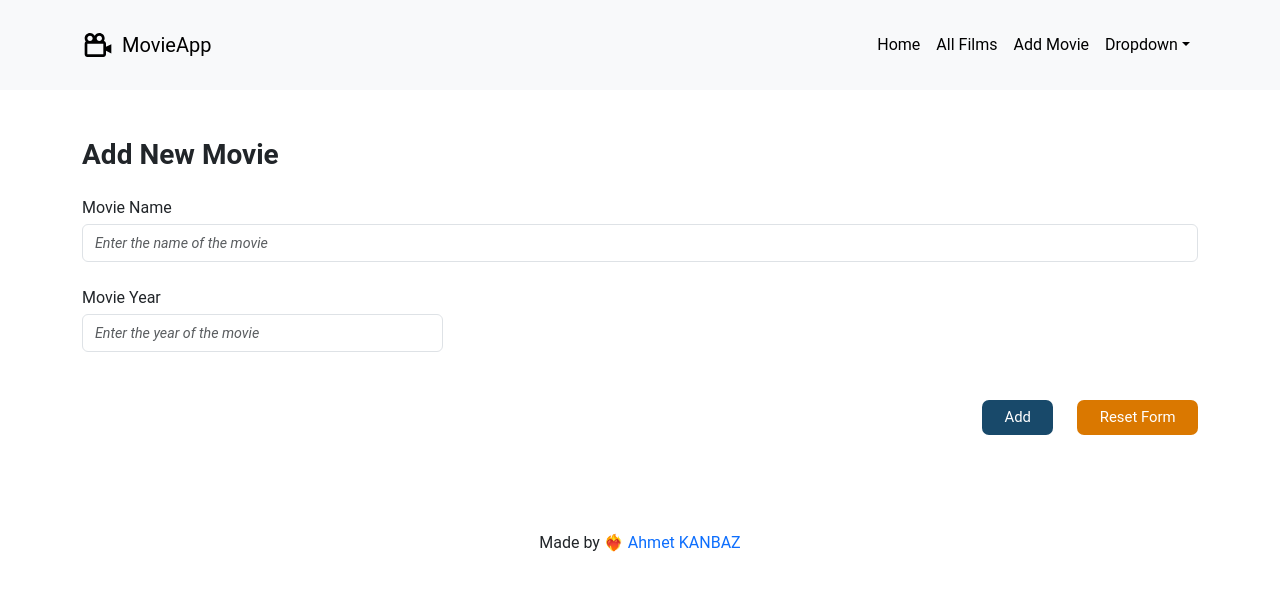
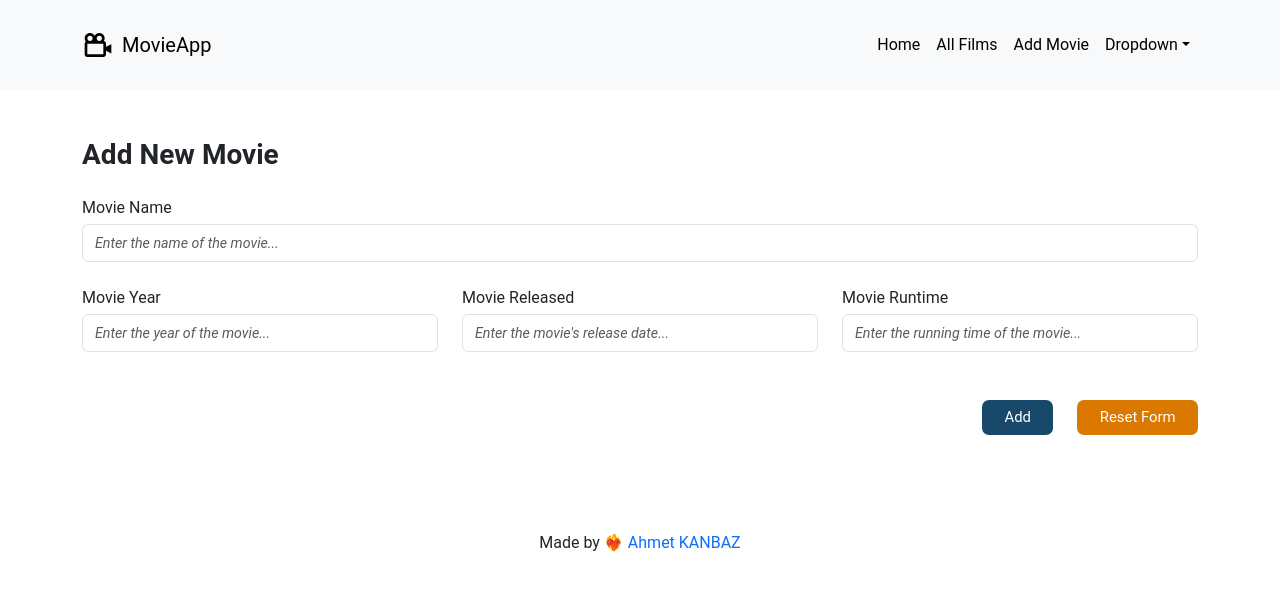
Before and after one commit to ahmetkanbaz/MovieApp, a React (Vite) app in the folder movieapp/: page /addnewmovie in a window 1280 px wide. Shown: the top 590 px of the page. Built offline with nearby package versions, Linux system fonts and the light colour scheme; no server answers.

Commit message:
MovieApp-AddNewMovie-Year-Released-Runtime

```diff
--- a/movieapp/src/components/AddNewMovieForm/AddNewMovieForm.jsx
+++ b/movieapp/src/components/AddNewMovieForm/AddNewMovieForm.jsx
@@ -2,6 +2,7 @@
 import UpperSection from "../../common/UpperSection/UpperSection";
 import FormButtons from "./FormButtons/FormButtons";
 import LabelInput from "../../common/LabelInput/LabelInput";
+import MovieYearRuntime from "./MovieYearRuntime/MovieYearRuntime";
 
 const AddNewMovieForm = ({
   handleSubmit,
@@ -18,7 +19,6 @@ const AddNewMovieForm = ({
       <div className="container">
         <UpperSection title="Add New Movie" />
         <form onSubmit={handleSubmit}>
-          <div className="position-relative">
             <LabelInput
               labelTitle="Movie Name"
               type="text"
@@ -28,24 +28,14 @@ const AddNewMovieForm = ({
               onChange={handleChange}
               onBlur={handleBlur}
               disabled={isSubmitting}
-              placeholder="Enter the name of the movie"
+              placeholder="Enter the name of the movie..."
             />
-          </div>
-          <div className="row g-3">
-            <div className="col-md-4 col-12">
-              <LabelInput
-                labelTitle="Movie Year"
-                type="number"
-                name="year"
-                id="year"
-                value={values.year}
-                onChange={handleChange}
-                onBlur={handleBlur}
-                disabled={isSubmitting}
-                placeholder="Enter the year of the movie"
-              />
-            </div>
-          </div>
+          <MovieYearRuntime
+            values={values}
+            handleChange={handleChange}
+            handleBlur={handleBlur}
+            isSubmitting={isSubmitting}
+          />
           <FormButtons handleReset={handleReset} />
         </form>
       </div>
--- /dev/null
+++ b/movieapp/src/components/AddNewMovieForm/MovieYearRuntime/MovieYearRuntime.jsx
@@ -0,0 +1,55 @@
+/* eslint-disable react/prop-types */
+import LabelInput from "../../../common/LabelInput/LabelInput";
+
+const MovieYearRuntime = ({
+  values,
+  handleChange,
+  handleBlur,
+  isSubmitting,
+}) => {
+  return (
+    <div className="row">
+      <div className="col-md-4 col-12">
+        <LabelInput
+          labelTitle="Movie Year"
+          type="number"
+          name="year"
+          id="year"
+          value={values.year}
+          onChange={handleChange}
+          onBlur={handleBlur}
+          disabled={isSubmitting}
+          placeholder="Enter the year of the movie..."
+        />
+      </div>
+      <div className="col-md-4 col-12">
+        <LabelInput
+          labelTitle="Movie Released"
+          type="text"
+          name="released"
+          id="released"
+          value={values.released}
+          onChange={handleChange}
+          onBlur={handleBlur}
+          disabled={isSubmitting}
+          placeholder="Enter the movie's release date..."
+        />
+      </div>
+      <div className="col-md-4 col-12">
+        <LabelInput
+          labelTitle="Movie Runtime"
+          type="number"
+          name="runtime"
+          id="runtime"
+          value={values.runtime}
+          onChange={handleChange}
+          onBlur={handleBlur}
+          disabled={isSubmitting}
+          placeholder="Enter the running time of the movie..."
+        />
+      </div>
+    </div>
+  );
+};
+
+export default MovieYearRuntime;
```
